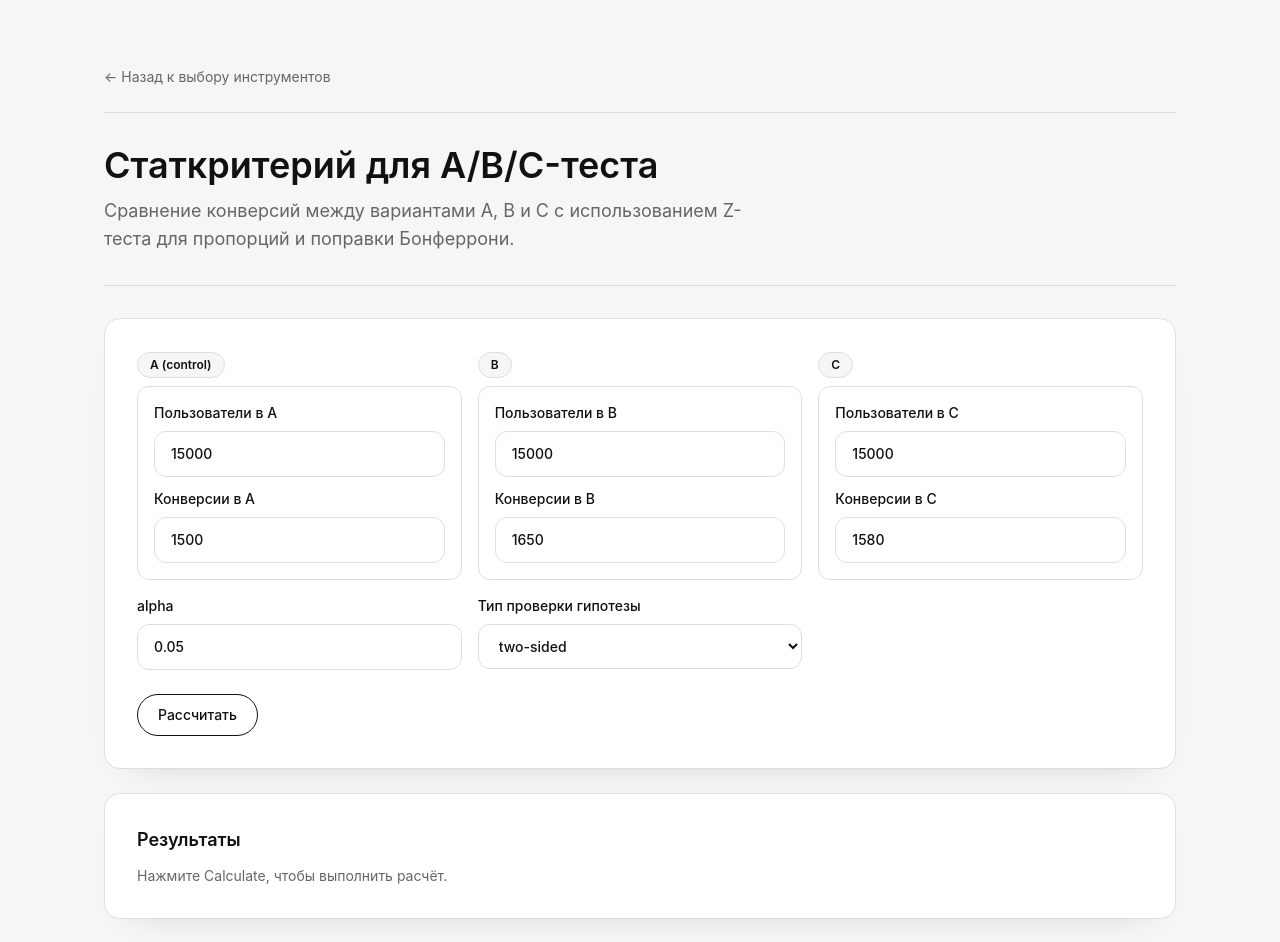
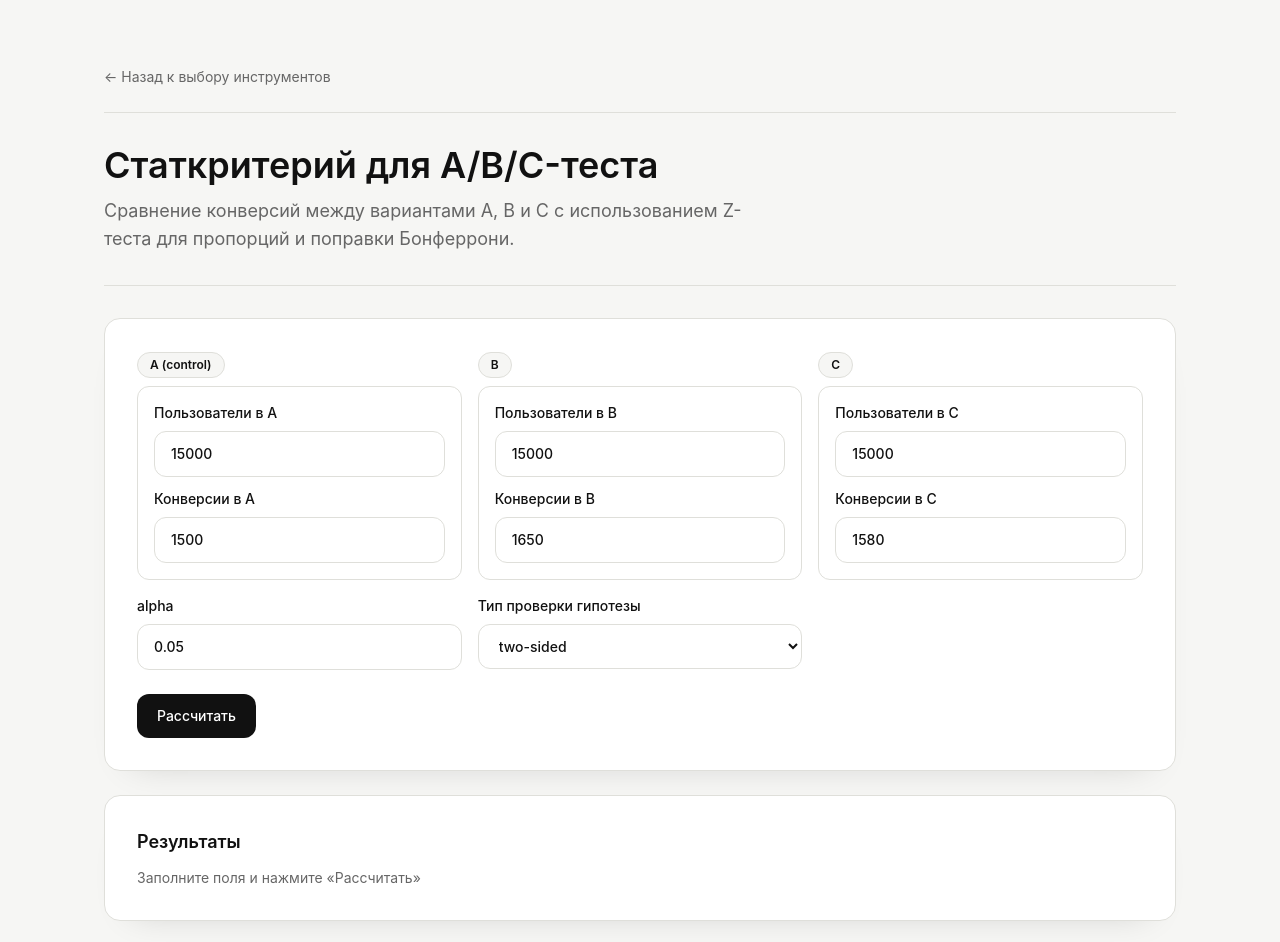
Before and after one commit to elizabeth290789/ab-tools-site, a Next.js app: page /stat-test-abc in a window 1280 px wide. Shown: the top 942 px of the page. Built offline with nearby package versions, Linux system fonts and the light colour scheme.

Commit message:
Unify /stat-test-abc calculate button style and RU placeholder text

```diff
--- a/app/stat-test-abc/page.tsx
+++ b/app/stat-test-abc/page.tsx
@@ -300,7 +300,7 @@ export default function StatTestAbcPage() {
             <button
               type="button"
               onClick={handleCalculate}
-              className="inline-flex items-center gap-2 rounded-full border border-ink px-5 py-2.5 text-sm font-medium transition-colors hover:bg-ink hover:text-white"
+              className="inline-flex w-full items-center justify-center rounded-xl bg-ink px-5 py-3 text-sm font-medium text-white transition-opacity hover:opacity-90 md:w-auto"
             >
               Рассчитать
             </button>
@@ -326,7 +326,7 @@ export default function StatTestAbcPage() {
               </section>
             </div>
           ) : (
-            <p className="mt-3 text-sm text-muted">Нажмите Calculate, чтобы выполнить расчёт.</p>
+            <p className="mt-3 text-sm text-muted">Заполните поля и нажмите «Рассчитать»</p>
           )}
         </section>
 
```
